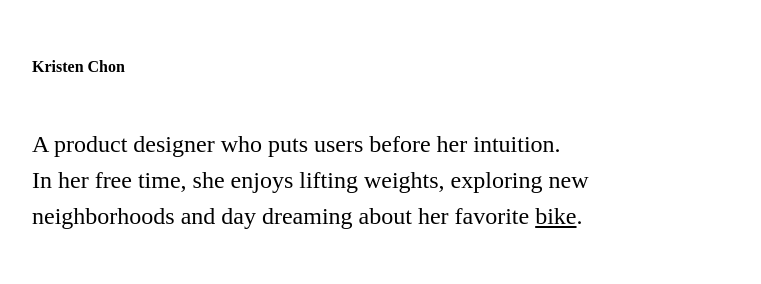
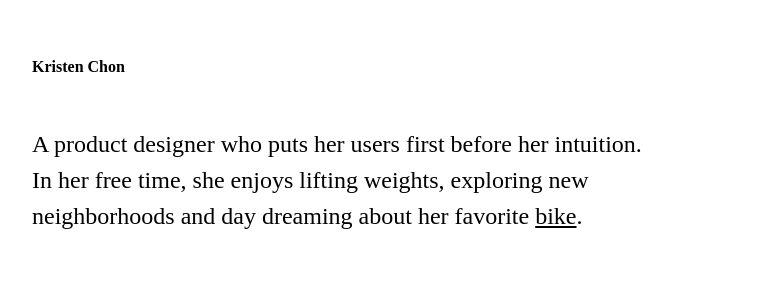
Before and after one commit to kchonxx/kchonxx.github.io, a plain HTML site: page index.html in a window 1280 px wide. Shown: the top 284 px of the page, without its empty margins (26-787 px from the left). Drawn offline with Linux system fonts and the light colour scheme.

Commit message:
copy update

```diff
--- a/index.html
+++ b/index.html
@@ -11,7 +11,7 @@
     <p>Kristen Chon</p>
 </div>
 <div class ="aboutdescription">
-    <p>A product designer who puts users before her intuition.
+    <p>A product designer who puts her users first before her intuition.
     <br>In her free time, she enjoys lifting weights, exploring new neighborhoods
     and day dreaming about her favorite <a href="https://www.ducati.com/ww/en/bikes/monster/monster-797" target="_blank">bike</a>.
     </p>
```
